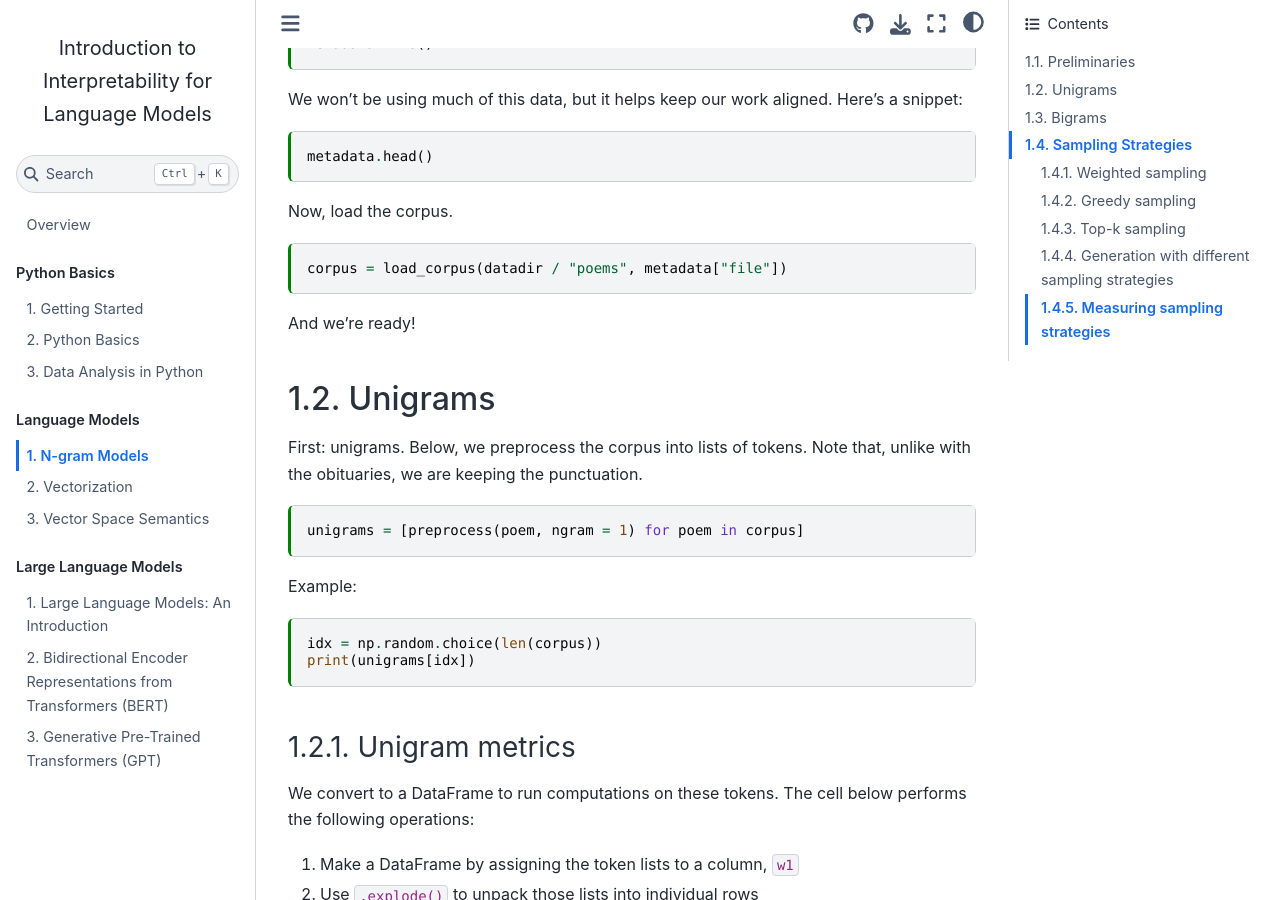
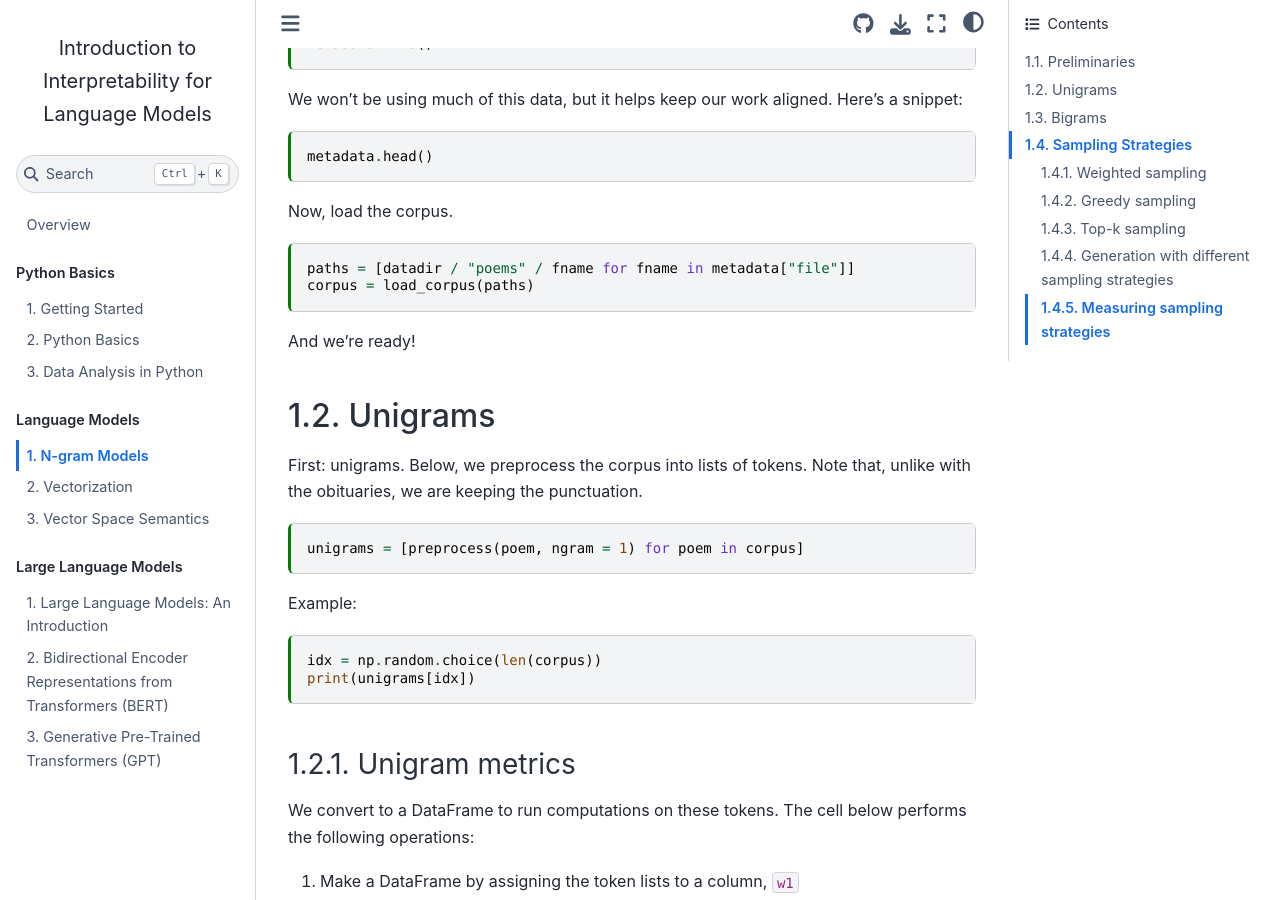
Before and after one commit to t-shoemaker/2024_dtl_lm-interpretability, a Jupyter Book: the page built from chapters/04_ngram-models.md, in a window 1280 px wide and 900 px high, scrolled down 863 px. Built offline with Jupyter Book 1.0.4 settings and Sphinx 7.4.7 and the Sphinx Book theme 1.1.4, drawn with Linux system fonts in a browser that asks for light colours; some of the changed lines change nothing that is shown.

Commit message:
Standardizing corpus loading function

`````diff
--- a/chapters/04_ngram-models.md
+++ b/chapters/04_ngram-models.md
@@ -56,28 +56,31 @@
 
 ```{code-cell}
 :tags: [remove_cell]
-def load_corpus(datadir, files):
-    """Load a corpus from file names.
+def load_corpus(paths):
+    """Load a corpus from paths.
 
     Parameters
     ----------
-    datadir : Path
-        Directory where the files are stored
-    files : Iterable
-        A list of file names
+    paths : list[Path]
+        A list of paths
 
     Returns
     -------
-    corpus : list
+    corpus : list[str]
         The corpus
     """
+    # Initialize an empty list to store the corpus
     corpus = []
-    for fname in files:
-        path = datadir / fname
+
+    # March through each path, open the file, and load it
+    for path in paths:
         with path.open("r") as fin:
             doc = fin.read()
+            # Then add the file to the list
             corpus.append(doc)
 
+    # Return the result: a list of strings, where each string is the contents
+    # of a file
     return corpus
 
 
@@ -110,28 +113,31 @@
 
 ````{dropdown} Show helper functions
 ```py
-def load_corpus(datadir, files):
-    """Load a corpus from file names.
+def load_corpus(paths):
+    """Load a corpus from paths.
 
     Parameters
     ----------
-    datadir : Path
-        Directory where the files are stored
-    files : Iterable
-        A list of file names
+    paths : list[Path]
+        A list of paths
 
     Returns
     -------
-    corpus : list
+    corpus : list[str]
         The corpus
     """
+    # Initialize an empty list to store the corpus
     corpus = []
-    for fname in files:
-        path = datadir / fname
+
+    # March through each path, open the file, and load it
+    for path in paths:
         with path.open("r") as fin:
             doc = fin.read()
+            # Then add the file to the list
             corpus.append(doc)
 
+    # Return the result: a list of strings, where each string is the contents
+    # of a file
     return corpus
 
 
@@ -182,7 +188,8 @@
 Now, load the corpus.
 
 ```{code-cell}
-corpus = load_corpus(datadir / "poems", metadata["file"])
+paths = [datadir / "poems" / fname for fname in metadata["file"]]
+corpus = load_corpus(paths)
 ```
 
 And we're ready!
`````
